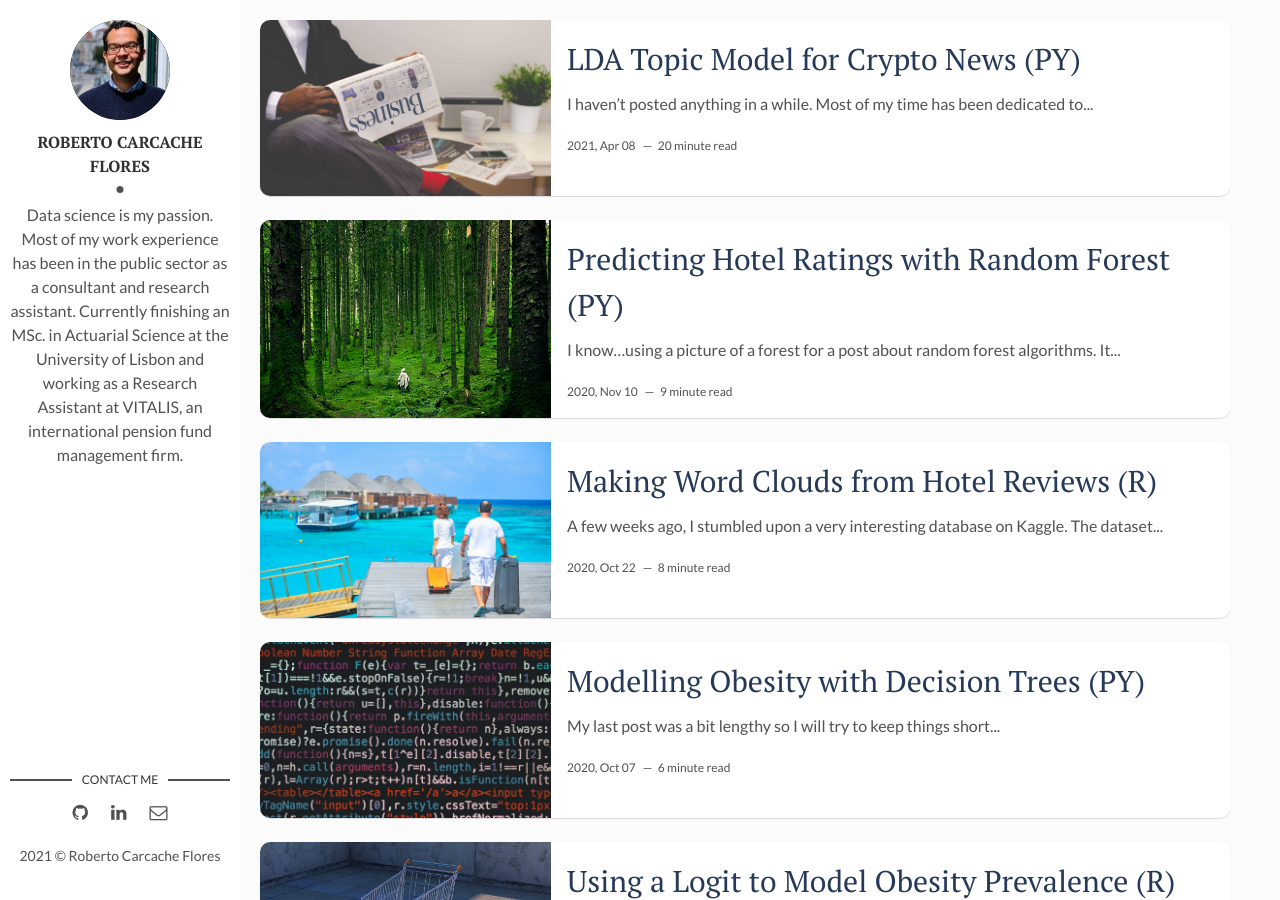
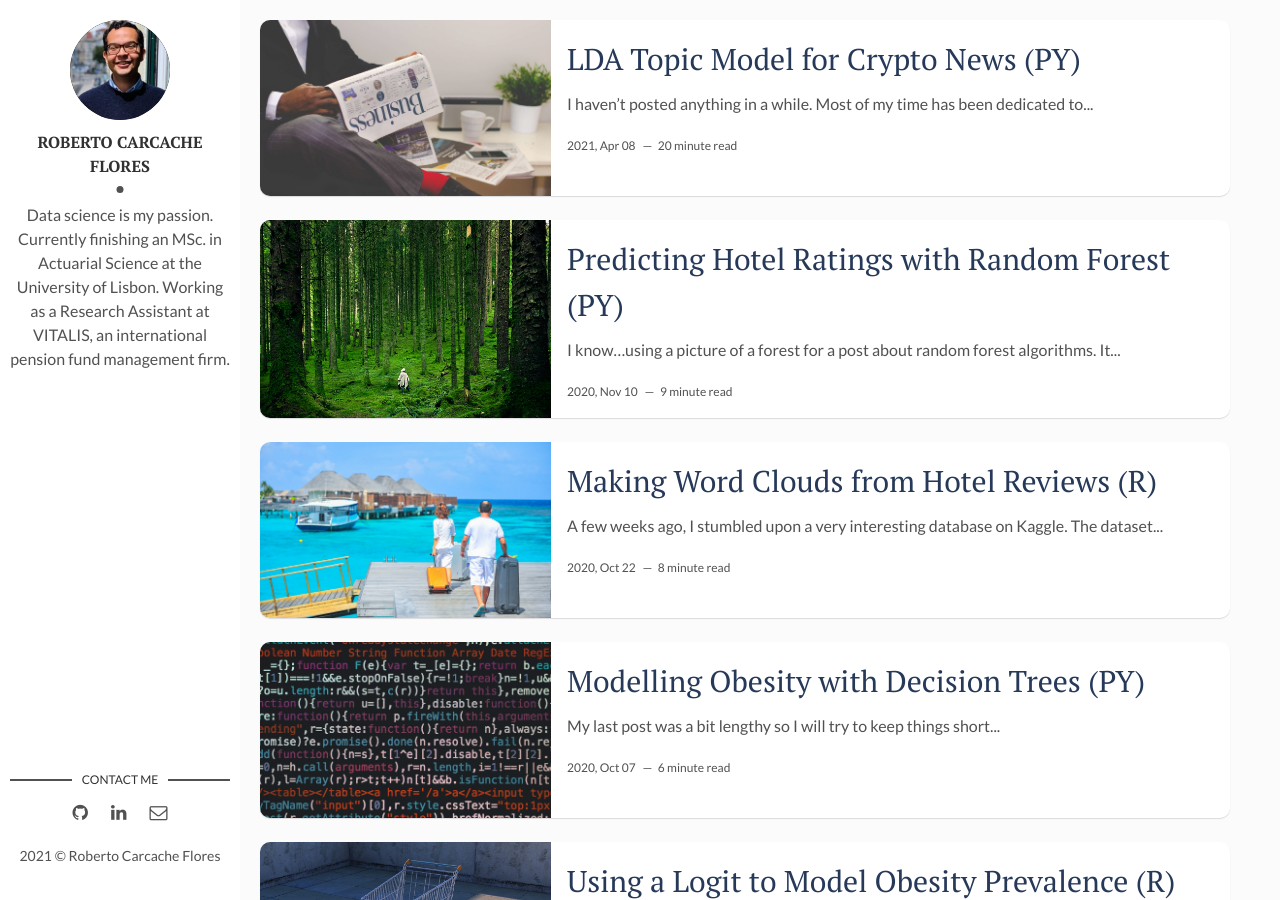
Before and after one commit to rcarcacheflores/Research, a Jekyll site: the page built from index.html, in a window 1280 px wide and 900 px high. Built offline with Jekyll 4.4.1, drawn with Linux system fonts in a browser that asks for light colours; the list of posts is cut into pages by our own code.

Commit message:
Update _config.yml

```diff
--- a/_config.yml
+++ b/_config.yml
@@ -9,7 +9,7 @@
 # Author Settings
 author: Roberto Carcache Flores # add your name
 author-img: rcf.jpg # add your photo
-about-author: Data science is my passion. Most of my work experience has been in the public sector as a consultant and research assistant. Currently finishing an MSc. in Actuarial Science at the University of Lisbon and working as a Research Assistant at VITALIS, an international pension fund management firm.
+about-author: Data science is my passion. Currently finishing an MSc. in Actuarial Science at the University of Lisbon. Working as a Research Assistant at VITALIS, an international pension fund management firm.
 social-github: rcarcacheflores
 social-linkedin: roberto-carcache-flores-05b5711a6/
 social-email: rcarcacheflores@outlook.com
```
